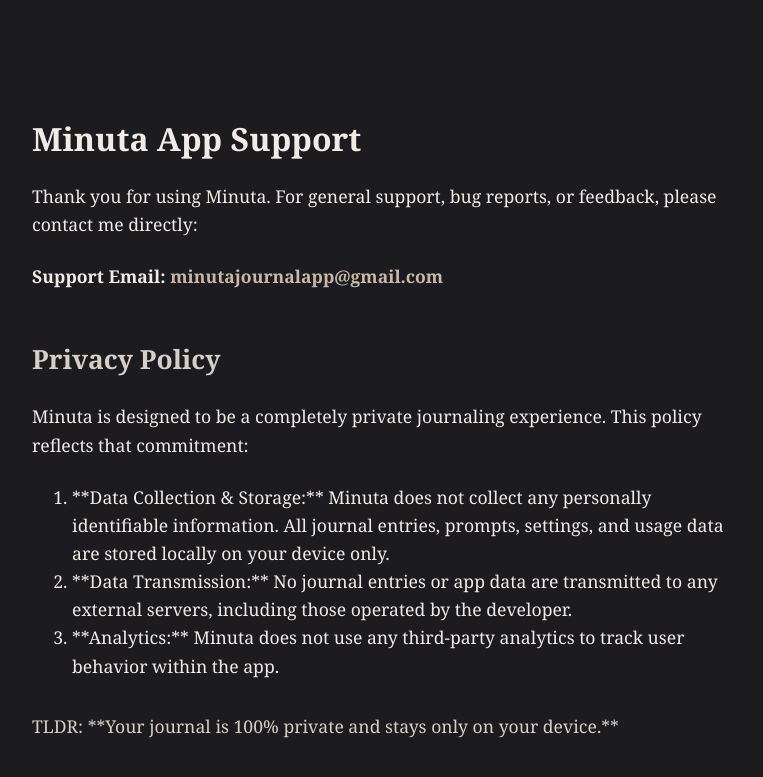
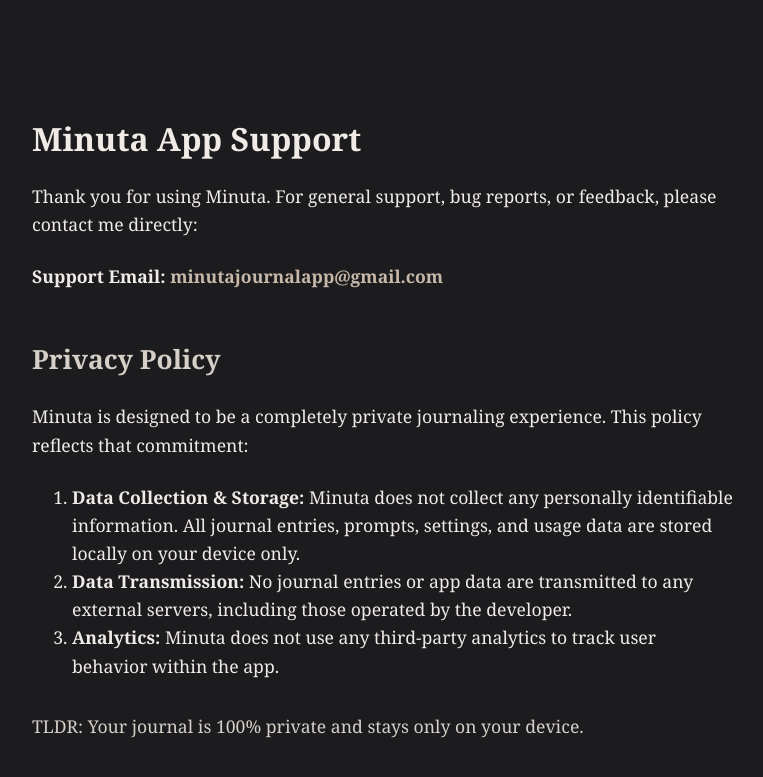
Before and after one commit to GeorgeMarkham/georgemarkham.github.io, a Jekyll site: the page built from minuta-support.html, in a window 1280 px wide. Shown: the top 777 px of the page, without its empty margins (16-779 px from the left). Built offline with Jekyll 4.4.1, drawn with Linux system fonts in a browser that asks for light colours.

Commit message:
Update and fixes

```diff
--- a/minuta-support.html
+++ b/minuta-support.html
@@ -19,18 +19,18 @@
 
         <ol>
             <li>
-                **Data Collection & Storage:** Minuta does not collect any personally identifiable information. All journal entries, prompts, settings, and usage data are stored locally on your device only.
+                <strong>Data Collection & Storage:</strong> Minuta does not collect any personally identifiable information. All journal entries, prompts, settings, and usage data are stored locally on your device only.
             </li>
             <li>
-                **Data Transmission:** No journal entries or app data are transmitted to any external servers, including those operated by the developer.
+                <strong>Data Transmission:</strong> No journal entries or app data are transmitted to any external servers, including those operated by the developer.
             </li>
             <li>
-                **Analytics:** Minuta does not use any third-party analytics to track user behavior within the app.
+                <strong>Analytics:</strong> Minuta does not use any third-party analytics to track user behavior within the app.
             </li>
         </ol>
 
         <p style="margin-top: 2rem; color: var(--putty);">
-            TLDR: **Your journal is 100% private and stays only on your device.**
+            TLDR: </strong>Your journal is 100% private and stays only on your device.</strong>
         </p>
     </div>
 </div>
```
Also changed, not shown: _posts/2025-01-01-welcome.md (deleted, +0 -29 lines).
